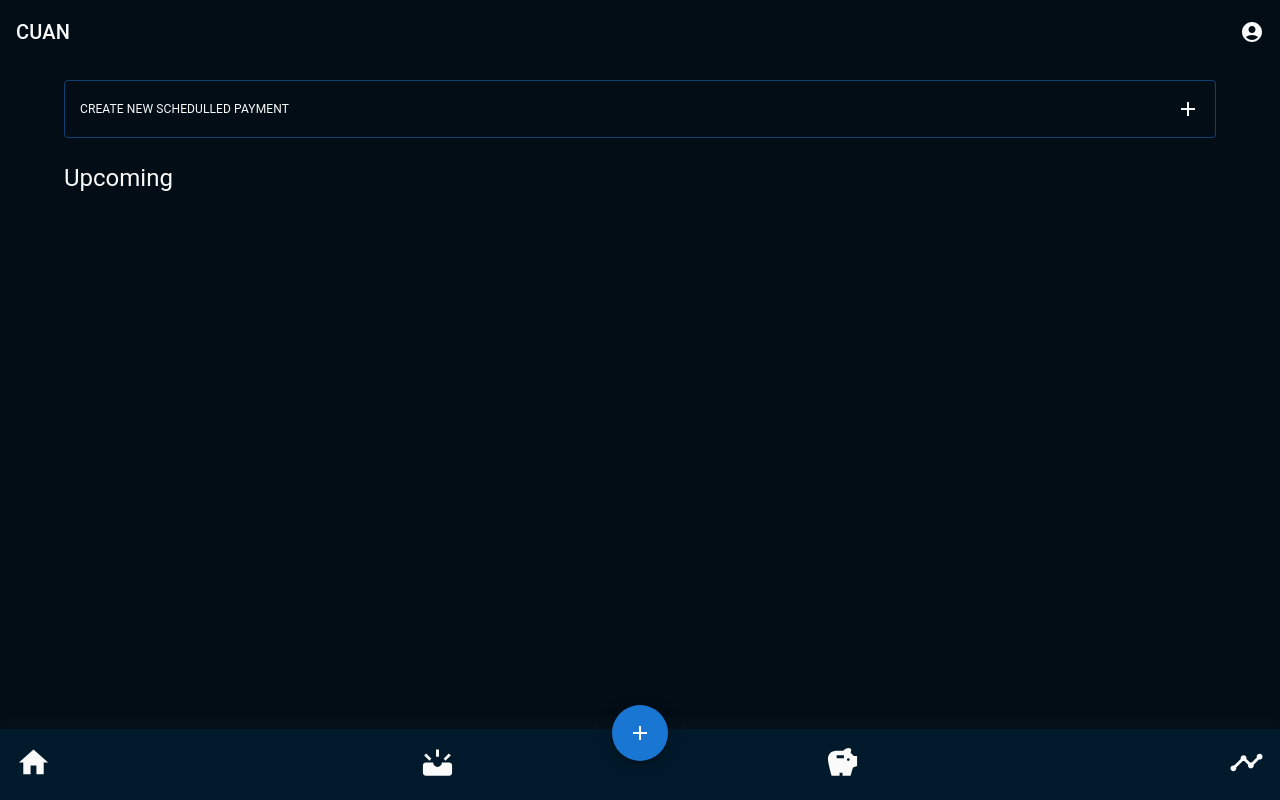
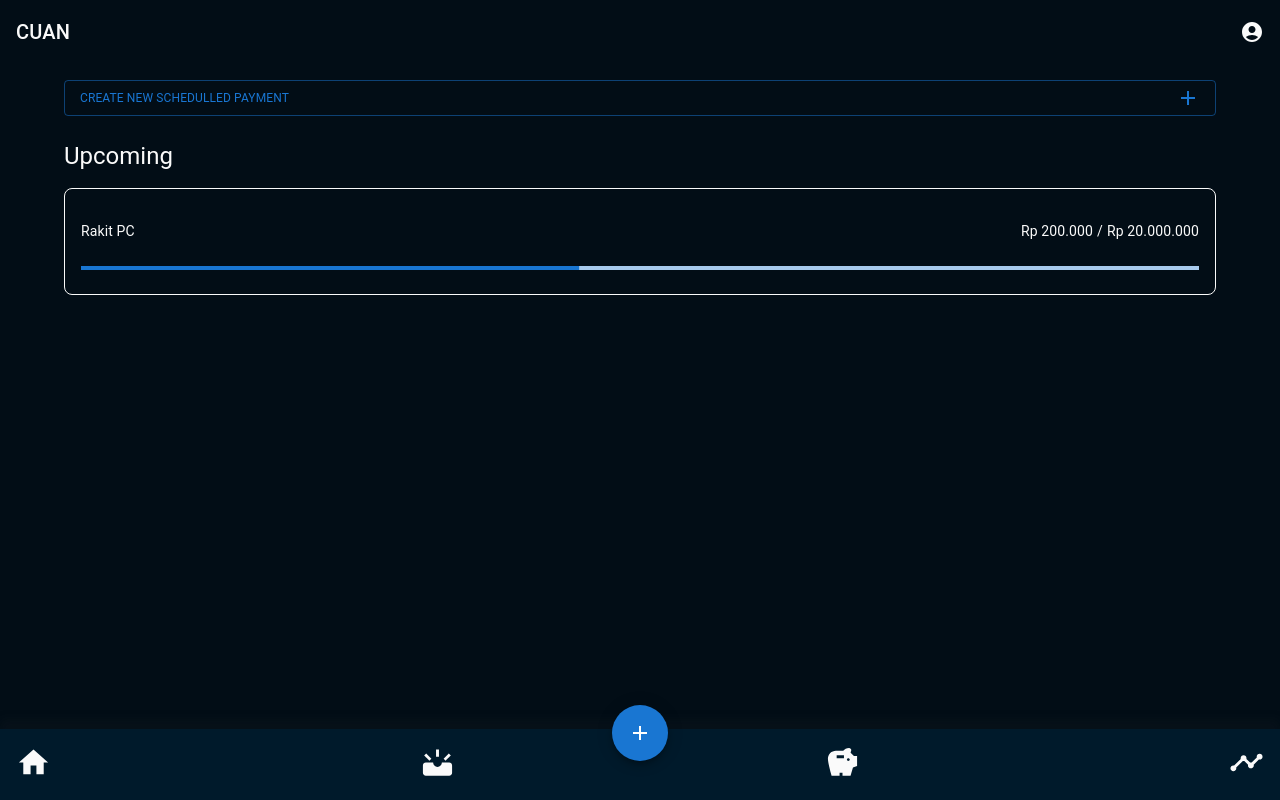
Before and after one commit to khairnsaa/cuan, a Next.js app: page /upcoming in a window 1280 px wide. Built offline with nearby package versions, Linux system fonts and the light colour scheme.

Commit message:
done upcoming

```diff
--- /dev/null
+++ b/src/pages/upcoming/components/UpcomingCard.jsx
@@ -0,0 +1,57 @@
+import { Box, Grid, LinearProgress, Typography } from "@mui/material";
+import { useEffect, useState } from "react";
+import styles from '../../../styles/Upcoming.module.css'
+
+function LinearProgressWithLabel(props) {
+    return (
+      <Box sx={{ display: 'flex', alignItems: 'center' }}>
+        <Box sx={{ width: '100%', mr: 1 }}>
+          <LinearProgress variant="determinate" {...props} />
+        </Box>
+        <Box sx={{ minWidth: 35 }}>
+          <Typography variant="body2" color="text.secondary">{`${Math.round(
+            props.value,
+          )}%`}</Typography>
+        </Box>
+      </Box>
+    );
+  }
+
+const UpcomingCard = () => {
+    const [progress, setProgress] = useState(0);
+    useEffect(() => {
+        const timer = setInterval(() => {
+        setProgress((oldProgress) => {
+            if (oldProgress === 100) {
+            return 0;
+            }
+            const diff = Math.random() * 10;
+            return Math.min(oldProgress + diff, 100);
+        });
+        }, 500);
+
+        return () => {
+        clearInterval(timer);
+        };
+    }, []);
+
+    return (
+        <Grid container sx={{border: '1px solid #fafafa', p: "8px 16px", m: "16px 0", borderRadius: "8px"}}>
+            <Grid item xs={12} className={styles.flexCard} py="24px">
+                <Typography fontSize="14px">Rakit PC</Typography>
+                <Box className={styles.flexCard}>
+                    <Typography fontSize="14px">Rp 200.000</Typography>
+                    <Typography fontSize="14px" mx="4px">/</Typography>
+                    <Typography fontSize="14px">Rp 20.000.000</Typography>
+                </Box>
+            </Grid>
+            <Grid item xs={12} mb="16px">
+                <Box sx={{ width: '100%' }}>
+                  <LinearProgress variant="determinate" value={progress} />
+                </Box>
+            </Grid>
+        </Grid>
+    );
+}
+
+export default UpcomingCard;
--- a/src/pages/upcoming/index.jsx
+++ b/src/pages/upcoming/index.jsx
@@ -1,6 +1,8 @@
 import { Box, Button, Container, Typography } from "@mui/material";
 import Head from "next/head";
 import AddIcon from '@mui/icons-material/Add';
+import styles from '../../styles/Upcoming.module.css'
+import UpcomingCard from './components/UpcomingCard'
 
 const UpcomingPage = () => {
     return (
@@ -12,7 +14,7 @@ const UpcomingPage = () => {
                 <link rel="icon" href="/favicon.ico" />
             </Head>
             <Container sx={{p: "16px"}}>
-                <Button variant="outlined" fullWidth sx={{py: "16px", color: "#fafafa"}}>
+                <Button variant="outlined" fullWidth className={styles.btn}>
                     <Box width='100%' display='flex' alignItems='center' justifyContent='space-between'>
                         <Typography whiteSpace='nowrap' fontSize="12px">Create New Schedulled Payment</Typography>
                         <AddIcon />
@@ -20,7 +22,7 @@ const UpcomingPage = () => {
                 </Button>
                 <Box mt="24px">
                     <Typography variant="h5" children="Upcoming" />
-
+                    <UpcomingCard />
                 </Box>
             </Container>
         </>
--- /dev/null
+++ b/src/styles/Upcoming.module.css
@@ -0,0 +1,10 @@
+.btn{
+    padding: 16px;
+    color: #fafafa;
+}
+
+.flexCard{
+    display: flex;
+    justify-content: space-between;
+    font-size: 12px;
+}
--- a/src/styles/globals.css
+++ b/src/styles/globals.css
@@ -14,6 +14,7 @@
 body{
   background-color: var(--primary);
   color: var(--white);
+  font-size: 16px ;
 }
 
 header, footer{
```
